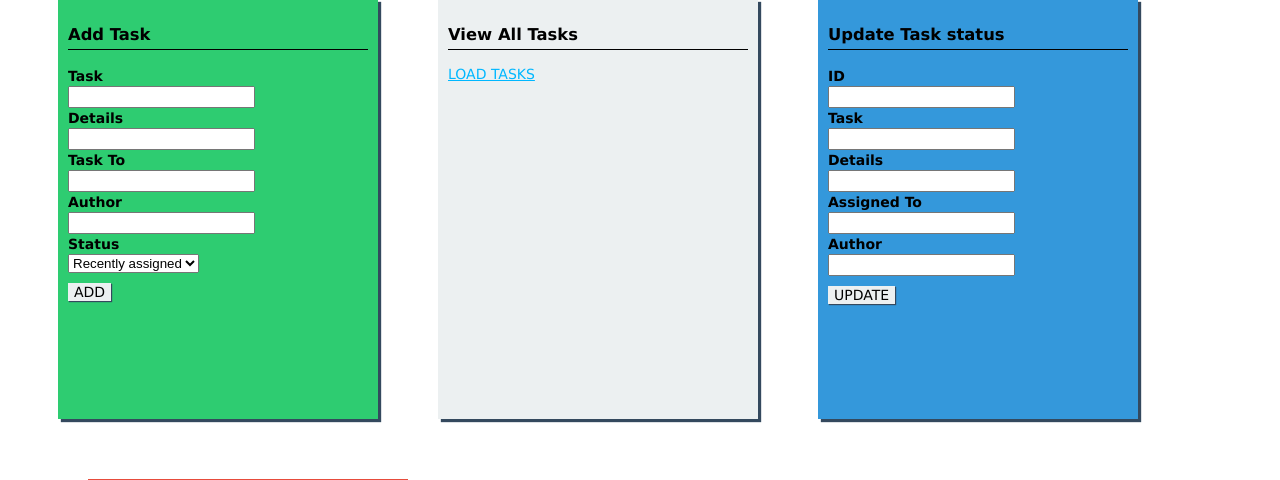
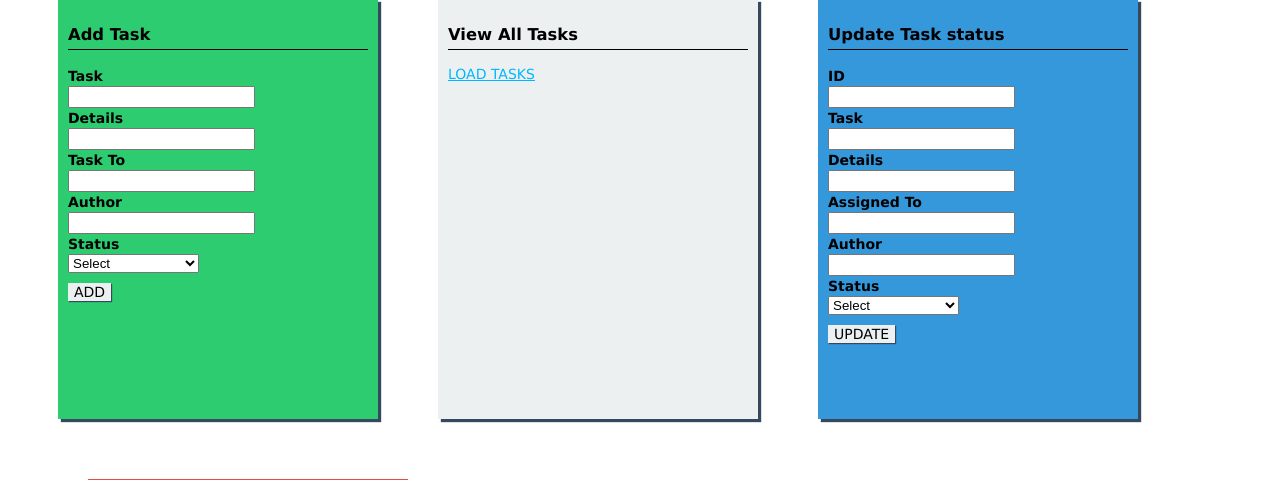
Before and after one commit to lornatumuhairwe/To-do-list, a Node server app: page / in a window 1280 px wide. Shown: the part 160-640 px from the top of the page. Run offline with Node 20, Linux system fonts and the light colour scheme; some libraries are stand-ins or nearby versions.

Commit message:
Added the status to update

```diff
--- a/app.js
+++ b/app.js
@@ -6,8 +6,9 @@ var cookieParser = require('cookie-parser');
 var bodyParser = require('body-parser');
 var hbs = require('express-handlebars');
 
+
 var index = require('./routes/index');
-var users = require('./routes/users');
+//var users = require('./routes/users');
 
 var app = express();
 
--- a/routes/index.js
+++ b/routes/index.js
@@ -48,6 +48,7 @@ router.post('/update', function(req, res, next){
         title: req.body.title,
         details: req.body.details,
         toDoTask: req.body.toDoTask,
+        status: req.body.status,
         author: req.body.author
     };
 
@@ -60,6 +61,7 @@ router.post('/update', function(req, res, next){
         doc.title = req.body.title;
         doc.details = req.body.details,
         doc.toDoTask = req.body.toDoTask,
+        doc.status = req.body.status,
         doc.author = req.body.author;
         doc.save();
 
--- a/routes/users.js
+++ /dev/null
@@ -1,3 +0,0 @@
-/**
- * Created by ltumuhairwe on 12/13/16.
- */
--- a/views/index.hbs
+++ b/views/index.hbs
@@ -21,10 +21,11 @@
         <div class="input">
             <label for="status">Status</label>
             <select name="status">
-                <option value="">Recently assigned</option>
-                <option value="saab">Pending</option>
-                <option value="mercedes">Complete</option>
-                <option value="audi">Incomplete</option>
+                <option>Select</option>
+                <option value="Recently assigned">Recently assigned</option>
+                <option value="Pending">Pending</option>
+                <option value="Complete">Complete</option>
+                <option value="Incomplete">Incomplete</option>
             </select>
         </div>
         <button type="submit">ADD</button>
@@ -69,6 +70,16 @@
             <label for="author">Author</label>
             <input type="text" id="author" name="author">
         </div>
+        <div class="input">
+            <label for="status">Status</label>
+            <select name="status">
+                <option>Select</option>
+                <option value="Recently assigned">Recently assigned</option>
+                <option value="Pending">Pending</option>
+                <option value="Complete">Complete</option>
+                <option value="Incomplete">Incomplete</option>
+            </select>
+        </div>
         <button type="submit">UPDATE</button>
     </form>
 </section>
```
